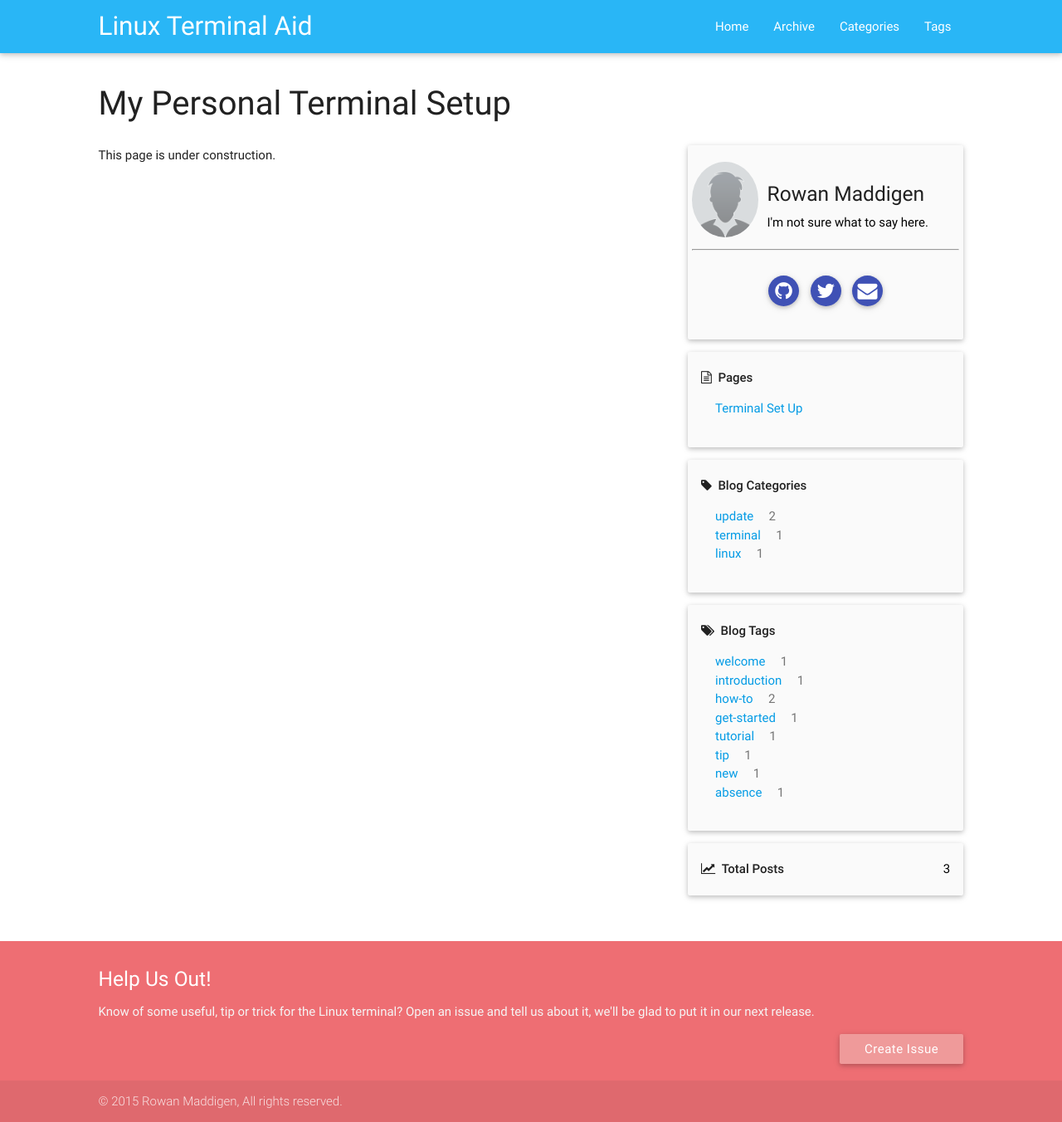
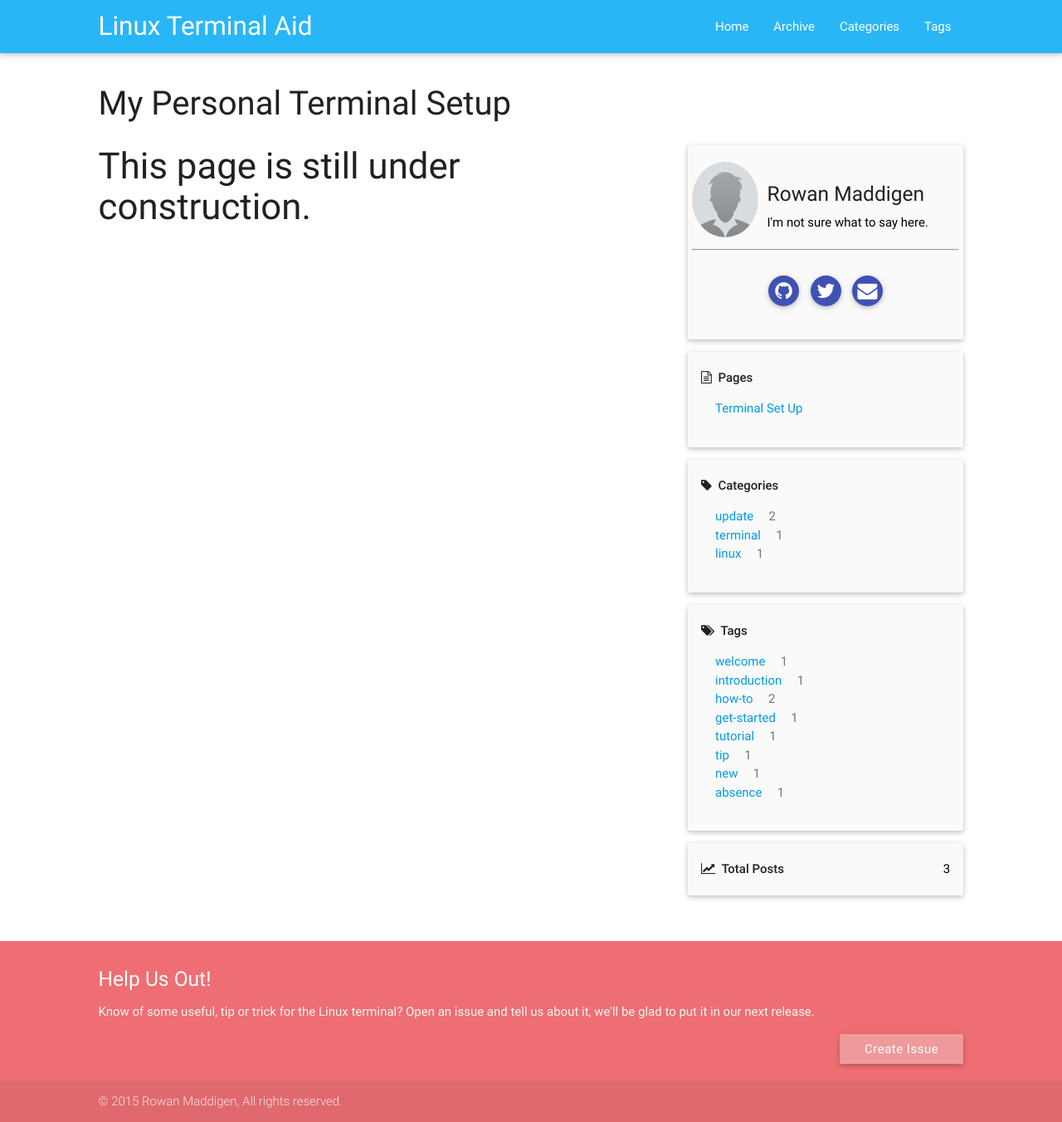
Before and after one commit to shadowlightwolf89/linux-terminal-aid, a Jekyll site: the page built from setting-up.html, in a window 1280 px wide. Shown: the whole page at 83% size. Built offline with Jekyll 4.4.1, drawn with Linux system fonts in a browser that asks for light colours.

```diff
--- a/_config.yml
+++ b/_config.yml
@@ -1,6 +1,6 @@
 # This is the default format.
 # For more see: http://jekyllrb.com/docs/permalinks/
-permalink: pretty
+permalink: /:short_year/:i_month/:i_day/:title
 baseurl: /linux-terminal-aid
 exclude: ["README.md", "Rakefile", "CONTRIBUTING.md", "LICENSE"]
 use_post_dirs: false
--- a/_includes/themes/materiallize/page.html
+++ b/_includes/themes/materiallize/page.html
@@ -148,7 +148,7 @@
       <div class="row valign-wrapper">
         <div class="col s12">
           <i class="fa fa-tag"></i>&nbsp;
-          <strong>Blog Categories</strong>
+          <strong>Categories</strong>
         </div>
       </div>
       <div class="row valign-wrapper">
@@ -163,7 +163,7 @@
       <div class="row valign-wrapper">
         <div class="col s12">
           <i class="fa fa-tags"></i>&nbsp;
-          <strong>Blog Tags</strong>
+          <strong>Tags</strong>
         </div>
       </div>
       <div class="row valign-wrapper">
--- a/setting-up.html
+++ b/setting-up.html
@@ -7,4 +7,4 @@ position: 1
 ---
 {% include JB/setup %}
 
-<p>This page is under construction.</p>
+<h3>This page is still under construction.</h3>
```
